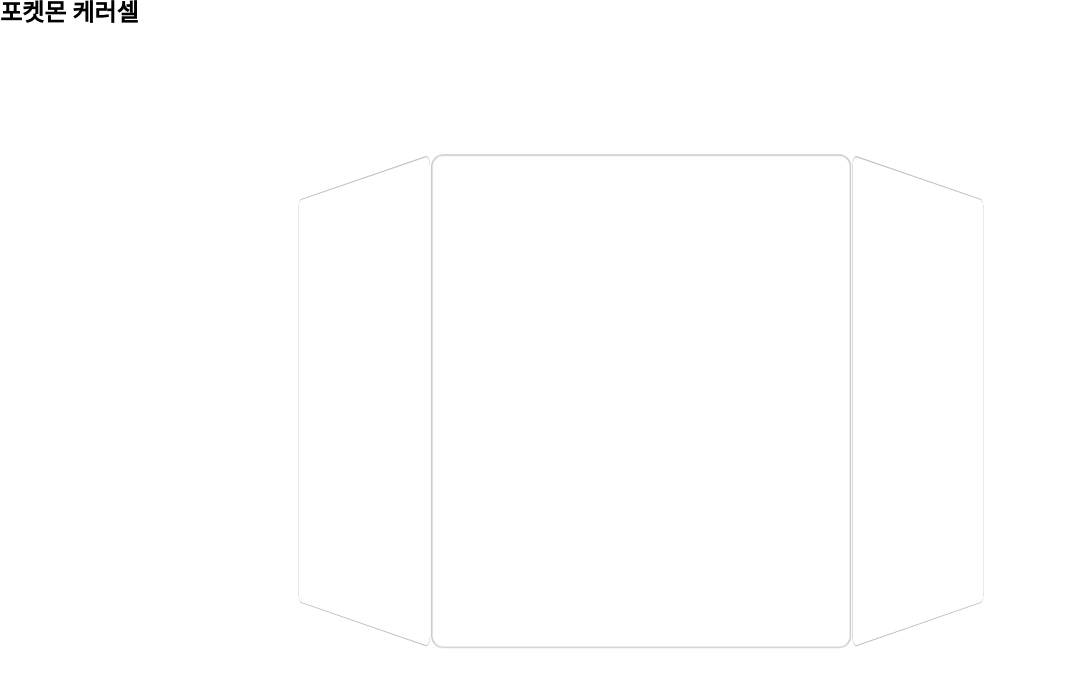
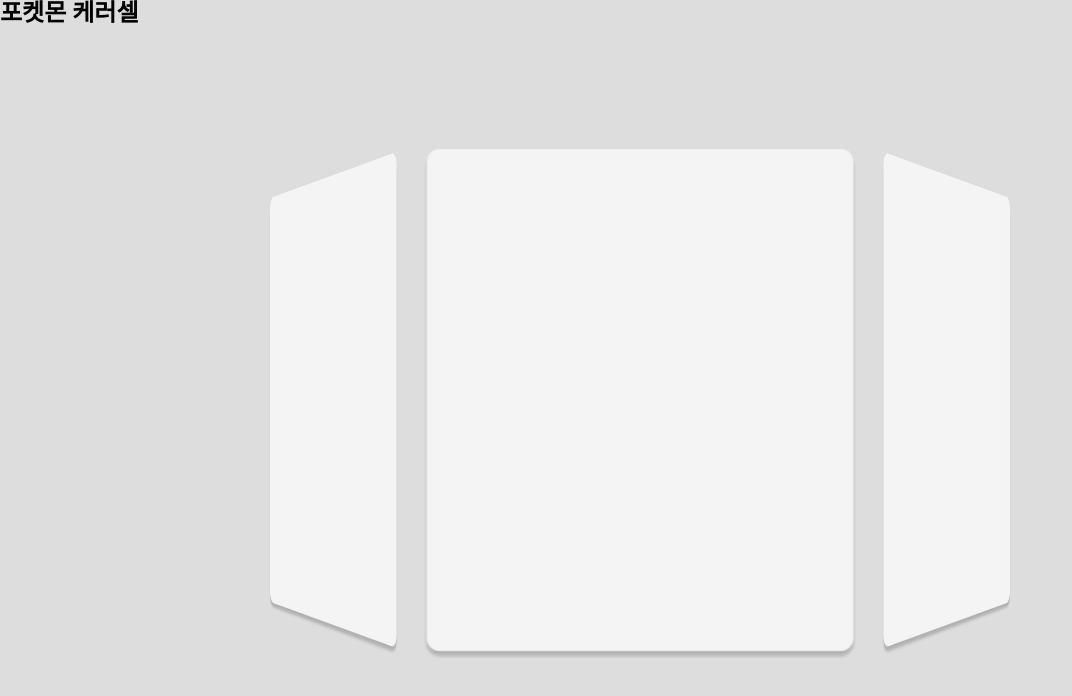
Before and after one commit to 9FEM/MyDailyLife, a plain HTML site: page index.html in a window 1280 px wide. Shown: the whole page, without its empty margins (0-1072 px from the left). Drawn offline with Linux system fonts and the light colour scheme.

Commit message:
[Style] body, li 백그라운드 및 shadow | li 간격 수정

```diff
--- a/css/style.scss
+++ b/css/style.scss
@@ -1,5 +1,9 @@
 @import '_variables.scss';
 @import '_mixins.scss';
+
+body {
+  background-color: #ddd;
+}
 
 #app {
   height: 100vh;
@@ -24,7 +28,9 @@
     left: 0;
     width: 100%;
     height: 100%;
-    border: 1px solid #bdbdbd;
+    // border: 1px solid #bdbdbd;
+    box-shadow: 0 4px 3px rgba(0, 0, 0, 0.2);
+    background-color: $bg;
     border-radius: 10px;
     list-style: none;
     backface-visibility: hidden;
--- a/js/carousel.js
+++ b/js/carousel.js
@@ -4,7 +4,7 @@ const center = document.querySelector('.list-item');
 
 const items = document.querySelectorAll('.list-item li');
 
-const radius = (items[0].offsetWidth * items.length) / 3.14 / 2.2;
+const radius = (items[0].offsetWidth * items.length) / 3.14 / 2;
 
 items.forEach((item, index) => {
   item.style.transform = `rotateY(${
```
Also changed, not shown: css/style.css.
